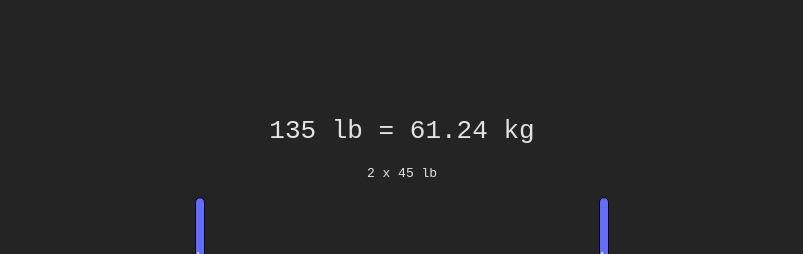
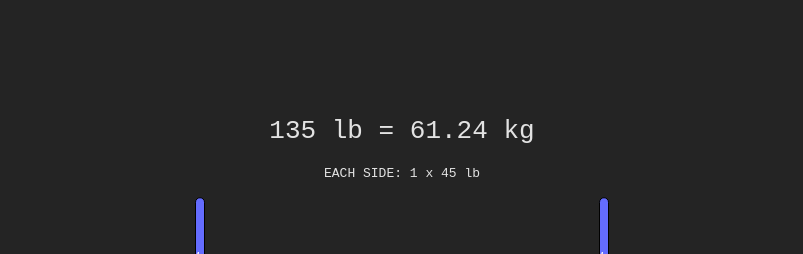
Before and after one commit to wicnewyen/powerwictor-react, a React (Vite) app: page / in a window 1280 px wide. Shown: the top 254 px of the page, without its empty margins (238-1041 px from the left). Built offline with nearby package versions, Linux system fonts and the light colour scheme.

Commit message:
Change plate count to each side

```diff
--- a/package.json
+++ b/package.json
@@ -23,6 +23,6 @@
     "eslint-plugin-react-hooks": "^5.1.0-rc.0",
     "eslint-plugin-react-refresh": "^0.4.9",
     "globals": "^15.9.0",
-    "vite": "^5.4.0"
+    "vite": "^5.4.1"
   }
 }
--- a/src/App.jsx
+++ b/src/App.jsx
@@ -104,13 +104,13 @@ function App() {
 
   const getPlateCount = (plateStack, unit) => {
     const plateCount = {};
-    let output = "";
+    let output = "EACH SIDE: ";
 
     plateStack.forEach(plate => {
       if (plateCount[plate.weight]) {
-        plateCount[plate.weight]+=2;
+        plateCount[plate.weight]+=1;
       } else {
-        plateCount[plate.weight] = 2;
+        plateCount[plate.weight] = 1;
       }
     });
 
```
Also changed, not shown: 1 other file (tests, documents, lock files or other folders).
